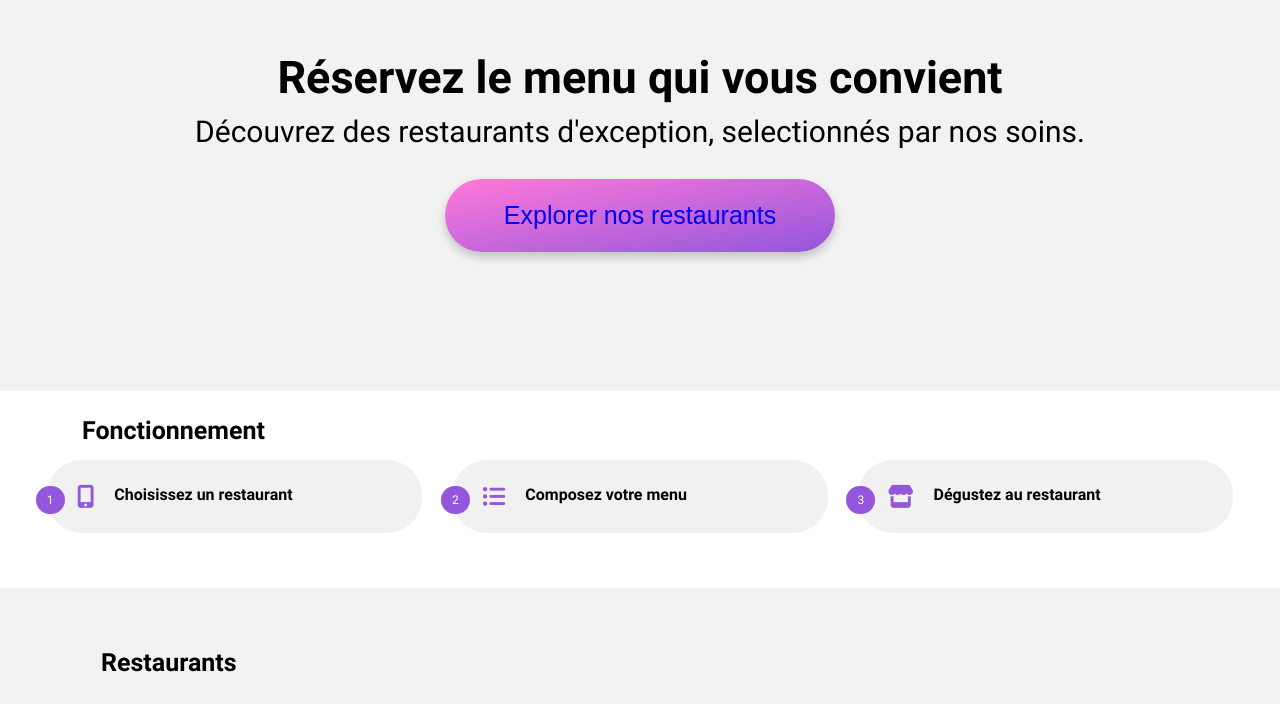
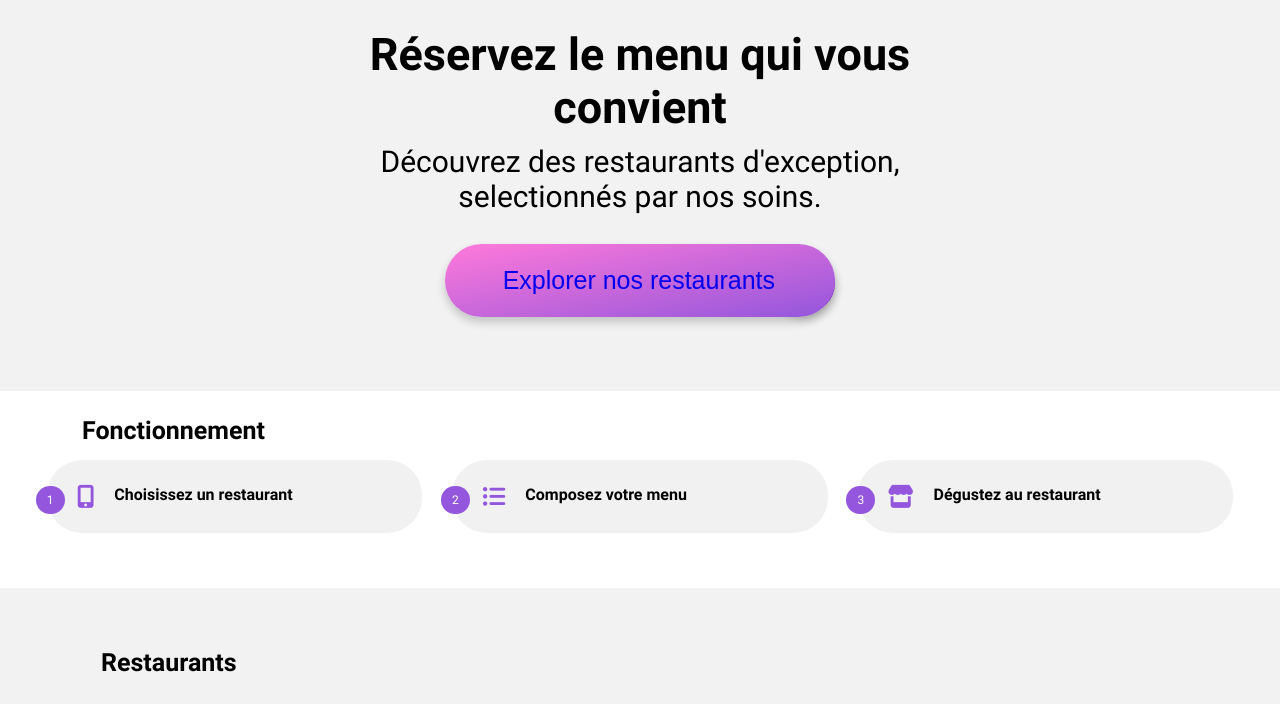
Before and after one commit to bicisse/Projet-3, a plain HTML site: page dist/index.html in a window 1280 px wide. Shown: the part 59-763 px from the top of the page. Drawn offline with Linux system fonts and the light colour scheme; grey boxes are pictures that could not be loaded.

Commit message:
Corrections hero

```diff
--- a/scss/_buttons.scss
+++ b/scss/_buttons.scss
@@ -14,6 +14,7 @@
   box-shadow: $shadow;
   z-index: 1;
   border-radius: 56px;
+  transition: opacity 200ms;
   cursor: pointer;
 
   &:hover {
@@ -36,24 +37,22 @@
 
   &::after {
     content: "";
-    opacity: 1;
-    animation-fill-mode: backwards;
-    z-index: -1;
-    bottom: 50px;
-    left: 0;
-    right: 0;
-    top: 0;
-    border-radius: 200pxpx;
-    box-shadow: $shadow;
-    padding: 20px 30px;
-    width: 255px;
+
     background: linear-gradient(
       to bottom right,
       darken($secondary-color, 10) 0%,
       darken($primary-color, 10) 100%
     );
 
-    position: absolute;
-    transition: opacity 200ms;
+    padding: 20px 30px;
+    width: 255px;
+    color: $white;
+    font-size: 17px;
+    border: none;
+    box-shadow: $shadow;
+    z-index: -1;
+    border-radius: 56px;
+    cursor: pointer;
+    position: relative;
   }
 }
--- a/scss/_hero.scss
+++ b/scss/_hero.scss
@@ -1,10 +1,12 @@
 /* INTRODUCTION */
 .introduction {
-  padding: 60px 10px;
+  // padding: 60px 10px;
   position: absolute;
-  top: 4%;
+  top: 170px;
+  right: 50%;
+  transform: translateX(50%);
 
-  transform: translateX(-50%, -50%);
+  // transform: translateX(-50%, -50%);
   &__background {
     height: 300px;
     width: 100%;
@@ -13,7 +15,6 @@
   }
 
   & h1 {
-    width: 65%;
     margin: 0 auto;
     font-size: 25px;
     font-family: "Roboto-Bold";
@@ -28,8 +29,12 @@
   }
 }
 
-.decouvrez,
-.introduction h1,
-.explorer {
+.introduction {
   text-align: center;
 }
+
+// .decouvrez,
+// .introduction h1,
+// .explorer {
+//   text-align: center;
+// }
--- a/scss/_mq-desktop.scss
+++ b/scss/_mq-desktop.scss
@@ -1,6 +1,6 @@
 @media screen and (min-width: 992px) and (max-width: 5000px) {
   body {
-    max-width: 1500px;
+    // max-width: 1500px;
     margin: 0 auto;
   }
 
@@ -10,7 +10,7 @@
   }
 
   header {
-    background-color: #f2f2f2;
+    background-color: $light-grey;
     margin: 0px;
     height: 75px;
   }
@@ -35,10 +35,7 @@
   }
   .introduction {
     position: absolute;
-    top: 4%;
-
-    left: 5%;
-    right: 5%;
+    top: 7%;
 
     &__background {
       height: 375px;
@@ -56,8 +53,8 @@
   .btn {
     padding: 22px 0px;
     width: 390px;
-
     font-size: 25px;
+    text-align: end;
   }
 
   .location {
--- a/scss/_mq-tablet.scss
+++ b/scss/_mq-tablet.scss
@@ -41,10 +41,7 @@
   }
 
   .introduction {
-    top: 2%;
-
-    left: 5%;
-    right: 5%;
+    top: 5%;
 
     &__background {
       height: 375px;
@@ -55,15 +52,15 @@
     }
 
     & .decouvrez {
-      font-size: 30px;
+      font-size: 25px;
     }
   }
 
   .btn {
     padding: 22px 0px;
     width: 390px;
-
     font-size: 25px;
+    text-align: end;
   }
 
   .flex__cards {
```
Also changed, not shown: dist/css/style.css, 1 other file.
